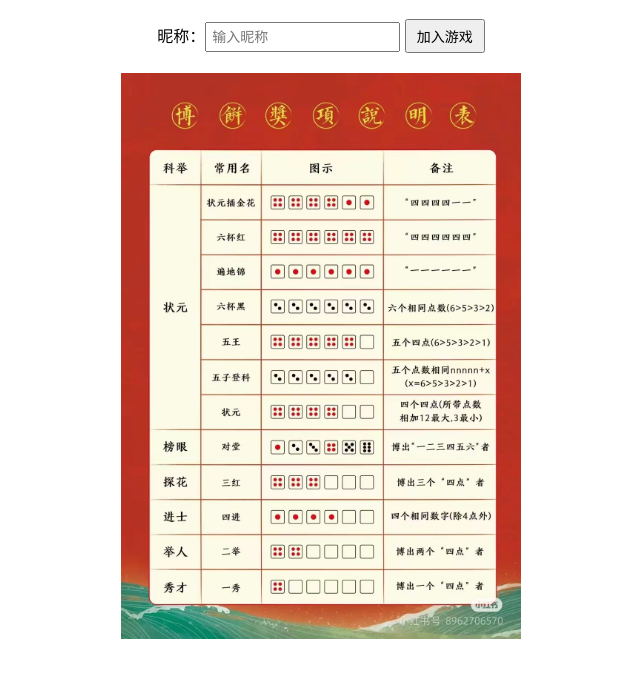
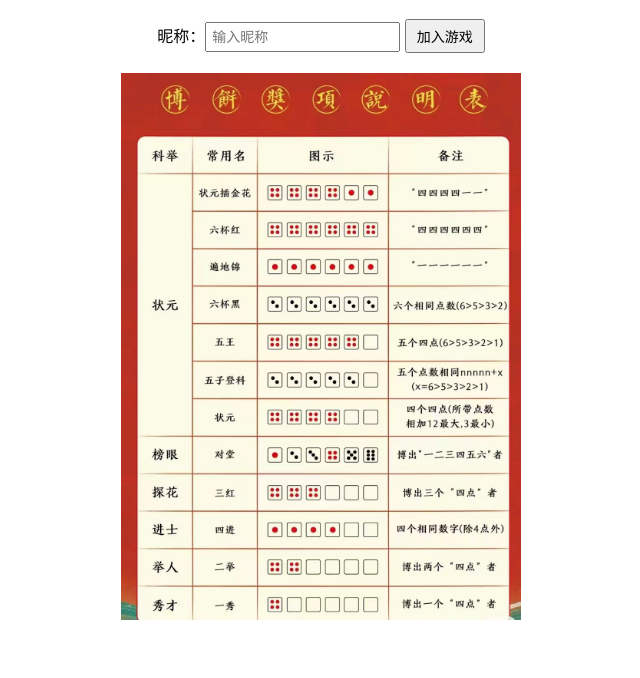
Before and after one commit to DXX-dotcom/playing-bobing, a website: page public/index.html in a window 1280 px wide. Shown: the part 70-748 px from the top of the page, without its empty margins (319-959 px from the left). Drawn offline with Linux system fonts and the light colour scheme.

Commit message:
Update index.html

```diff
--- a/public/index.html
+++ b/public/index.html
@@ -125,6 +125,6 @@
       gameArea.scrollTop = gameArea.scrollHeight;
     }
   </script>
-  <img  src="../pic/WechatIMG23.jpg" alt="结算表" width=400>
+  <img  src="../WechatIMG23.jpg" alt="结算表" width=400>
 </body>
 </html>
```
